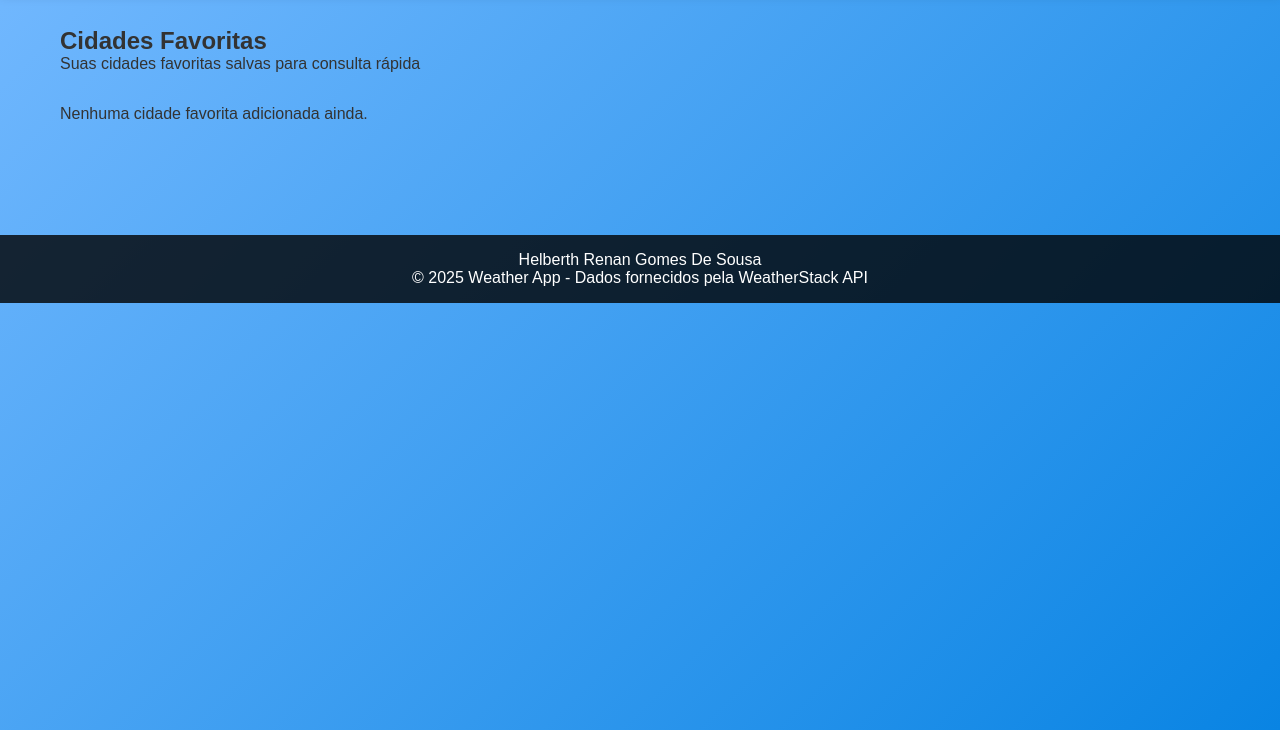
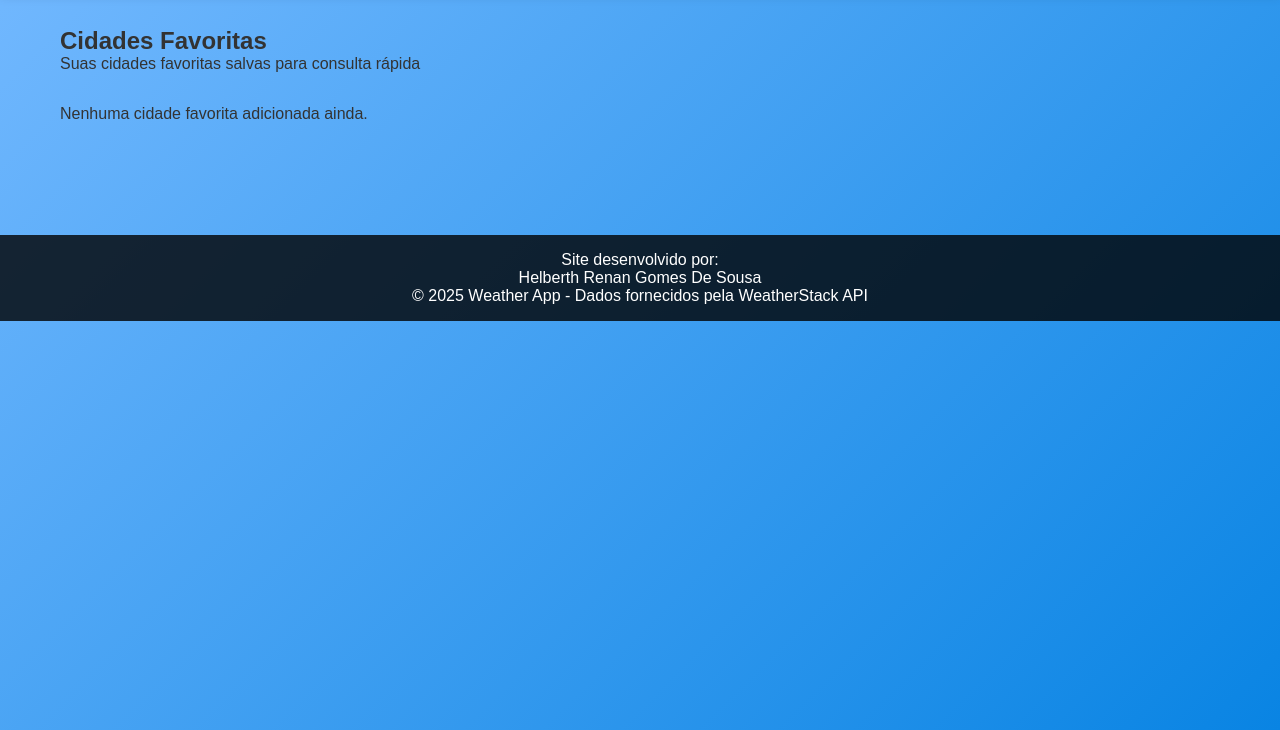
Before and after one commit to D3LT7-ops/-10---API-REST, a plain HTML site: page favoritos.html in a window 1280 px wide. Shown: the part 70-800 px from the top of the page. Drawn offline with Linux system fonts and the light colour scheme.

Commit message:
Atualizar o favoritos.html

```diff
--- a/favoritos.html
+++ b/favoritos.html
@@ -33,8 +33,10 @@
         </section>
     </main>
 
+
 <footer>
-         <div class="footer">
+        <div class="footer-dev">
+            <p>Site desenvolvido por:</p>
         <ul>
                 <li>
                     Helberth Renan Gomes De Sousa
```
